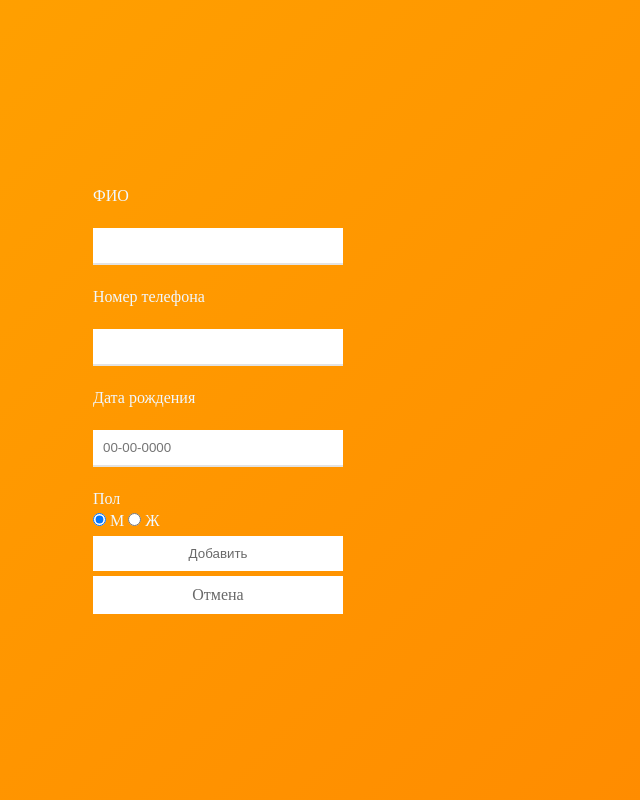
After one commit to AngelinaShloma/information-system-for-fitness-clubs, a PHP site: the page made by sales manager/add_client.html in a window 1280 px wide. The commit adds this page. Shown: the whole page, without its empty margins (422-1062 px from the left). Run offline with PHP 8.4, Linux system fonts and the light colour scheme.

Commit message:
feat: adding a new client entry page

```diff
--- /dev/null
+++ b/sales manager/add_client.html
@@ -0,0 +1,63 @@
+<!doctype html>
+<html lang="en">
+<head>
+    <meta charset="UTF-8">
+    <title>FITNESS</title>
+        <style>
+        * {
+            margin: 0;
+            padding: 0;
+            box-sizing: border-box;
+        }
+        body {
+            height: 100vh;
+            display: flex;
+            align-items: center;
+            justify-content: center;
+            background: linear-gradient(-45deg, #FF8C00 10%, #FFA500 100%);
+            color: aliceblue;
+        }
+        form {
+            display: flex;
+            flex-direction: column;
+            width: 250px;
+        }
+
+        input {
+            margin: 5px 0;
+            padding: 10px;
+            border: unset;
+            border-bottom: 2px solid #e3e3e3;
+            outline: none;
+        }
+        button, a.button {
+            margin-top: 5px;
+            padding: 10px;
+            border: unset;
+            cursor: pointer;
+            background: white;
+            color: #696969;
+            text-decoration: none;
+            text-align: center;
+        }
+    </style>
+</head>
+<body>
+  <form action="/sales manager/add_client.php" method="post">
+    <label id="icon">ФИО</label><br>
+    <input type="text" name="FIO"/><br>
+    <label id="icon">Номер телефона</label><br>
+    <input type="text" name="phone"/><br>
+    <label id="icon">Дата рождения</label><br>
+    <input type="text" name="birth" placeholder="00-00-0000"/><br>
+       <div class="gender">
+          <label id="icon">Пол</label><br>
+          <input type="radio" value="м" id="male" name="gender" checked/>
+          <label for="male" class="radio" chec>М</label>
+          <input type="radio" value="ж" id="female" name="gender" />
+          <label for="female" class="radio">Ж</label>
+       </div>
+    <button type="submit">Добавить</button>
+    <a href="menu-sales-manager-1.php" target="_self" class="button">Отмена</a>
+    </form>
+</body>
--- a/sales manager/add_client.php
+++ b/sales manager/add_client.php
@@ -8,3 +8,6 @@ $birth = date('Y-m-d',strtotime($_POST['birth']));
 $gender = $_POST['gender'];
 
 mysqli_query($connect, "INSERT INTO client (FIO, phone, date_of_birht, sex) VALUES ('$fio', '$phone', '$birth', '$gender')");
+header('Location: menu-sales-manager-1.php');
+
+?>
```
